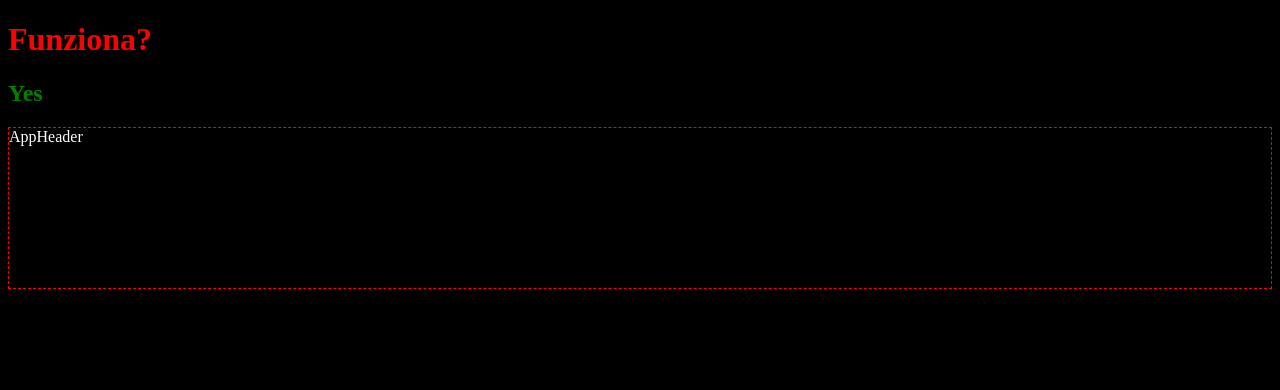
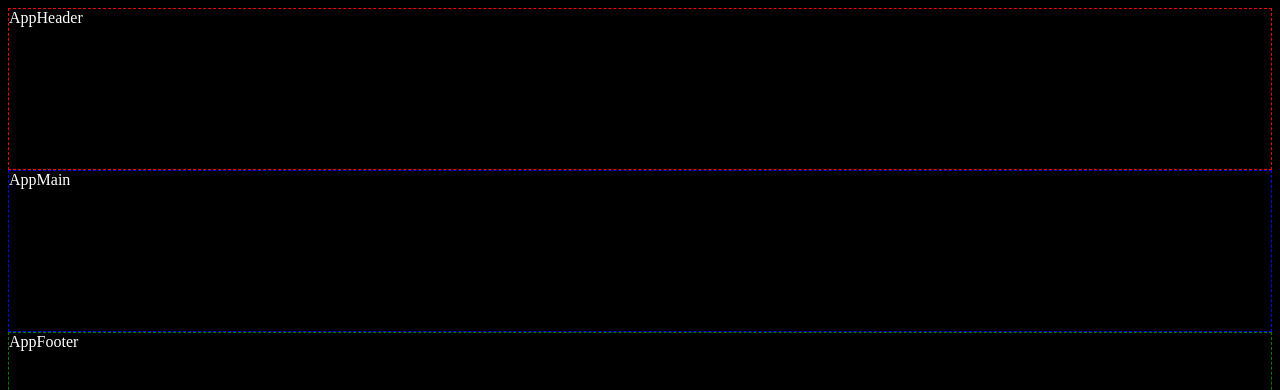
Before and after one commit to Dihep/vite-comics, a Vue app: page / in a window 1280 px wide. Shown: the top 390 px of the page. Built offline with nearby package versions, Linux system fonts and the light colour scheme.

Commit message:
M1- Aggiunti componenti basilari.

```diff
--- a/src/App.vue
+++ b/src/App.vue
@@ -1,8 +1,13 @@
 <script>
 import AppHeader from './components/AppHeader.vue'
+import AppMain from './components/AppMain.vue'
+import AppFooter from './components/AppFooter.vue'
+
 export default {
   components: {
-    AppHeader
+    AppHeader,
+    AppMain,
+    AppFooter
   },
 
   data() {
@@ -25,10 +30,9 @@ export default {
 
 <template>
 
-  <h1>Funziona?</h1>
-  <h2>{{ devAnswer }}</h2>
   <AppHeader/>
-
+  <AppMain/>
+  <AppFooter/>
 
 </template>
 
--- /dev/null
+++ b/src/components/AppFooter.vue
@@ -0,0 +1,32 @@
+<script>
+export default {
+    data() {
+        return {
+            devAnswer: "AppFooter"
+        }
+    },
+
+    methods: {
+
+    },
+
+    mounted() {
+        console.log("AppFooter.vue montato correttamente");
+    }
+}
+</script>
+
+
+
+<template>
+    <div id="vFooter">{{ devAnswer }}</div>
+</template>
+
+
+
+<style scoped>
+#vFooter {
+    height: 20vh;
+    border: 1px dashed green;
+}
+</style>
--- /dev/null
+++ b/src/components/AppMain.vue
@@ -0,0 +1,32 @@
+<script>
+export default {
+    data() {
+        return {
+            devAnswer: "AppMain"
+        }
+    },
+
+    methods: {
+
+    },
+
+    mounted() {
+        console.log("AppMain.vue montato correttamente");
+    }
+}
+</script>
+
+
+
+<template>
+    <div id="vMain">{{ devAnswer }}</div>
+</template>
+
+
+
+<style scoped>
+#vMain {
+    height: 20vh;
+    border: 1px dashed blue;
+}
+</style>
```
